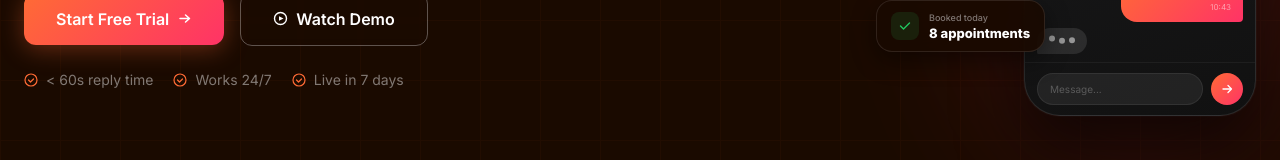
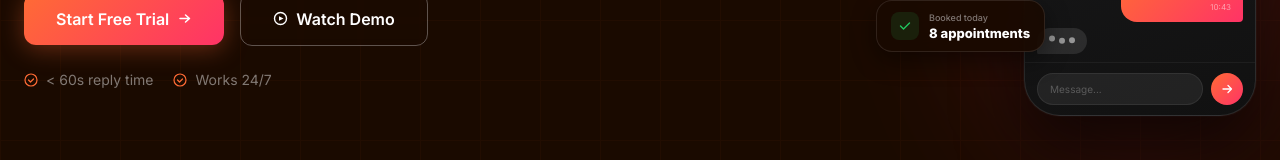
Before and after one commit to ahmedharrabiworks-sys/vela, a Next.js app: page / in a window 1280 px wide. Shown: the part 520-680 px from the top of the page. Built offline with nearby package versions, Linux system fonts and the light colour scheme.

Commit message:
fix: remove 'Live in 7 days' from hero trust row

```diff
--- a/src/components/landing/Hero.tsx
+++ b/src/components/landing/Hero.tsx
@@ -102,7 +102,7 @@ export default function Hero() {
 
               {/* Trust row */}
               <motion.div variants={item} className="flex flex-wrap items-center gap-x-5 gap-y-2">
-                {["< 60s reply time", "Works 24/7", "Live in 7 days"].map((label) => (
+                {["< 60s reply time", "Works 24/7"].map((label) => (
                   <span key={label} className="flex items-center gap-2 text-sm text-white/45">
                     <svg width="14" height="14" viewBox="0 0 14 14" fill="none">
                       <circle cx="7" cy="7" r="6" stroke="#FF6B35" strokeWidth="1.2" />
```
